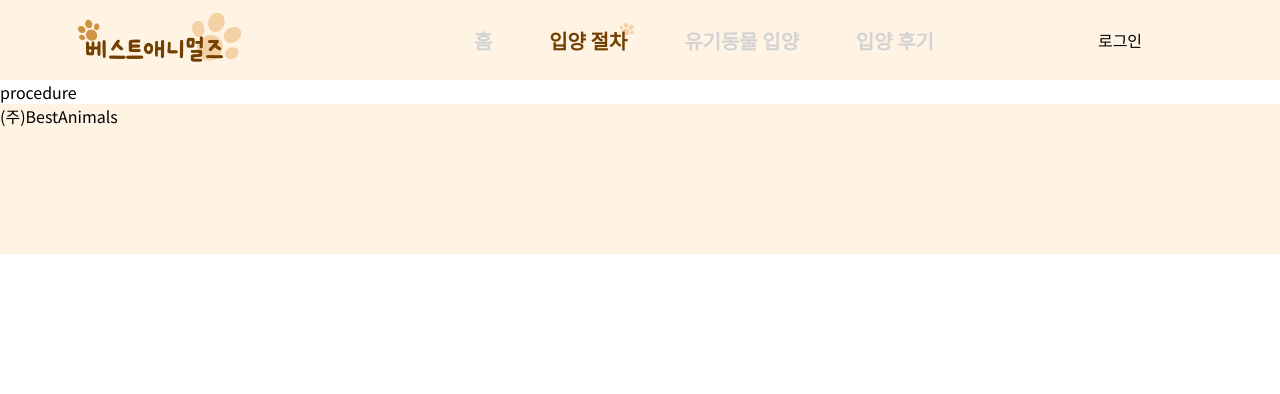
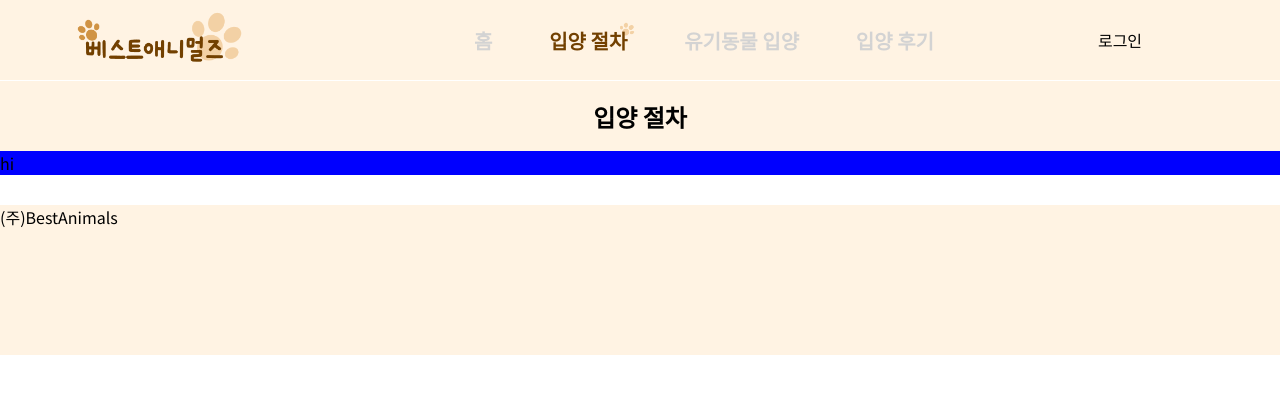
Before and after one commit to kmj0973/bestanimals, a Next.js app in the folder bestanimals/: page /procedure in a window 1280 px wide. Shown: the top 394 px of the page. Built offline with nearby package versions, Linux system fonts and the light colour scheme.

Commit message:
feat/add procedure folder
feat/add procedure folder

```diff
--- a/bestanimals/src/app/procedure/page.tsx
+++ b/bestanimals/src/app/procedure/page.tsx
@@ -1,3 +1 @@
-export default function Procedure() {
-  return <div>procedure</div>;
-}
+export { default } from "@/containers/procedure";
--- a/bestanimals/src/containers/home/AdoptList.styles.ts
+++ b/bestanimals/src/containers/home/AdoptList.styles.ts
@@ -97,7 +97,7 @@ export const AdoptDetailInfo = styled.div`
   background-color: rgba(0, 0, 0, 0.5);
   width: 100%;
   height: 100%;
-  border-radius: 40px;
+  border-radius: 38px;
 `;
 
 export const DetailInfo = styled.div`
--- a/bestanimals/src/containers/home/AdoptList.tsx
+++ b/bestanimals/src/containers/home/AdoptList.tsx
@@ -33,7 +33,6 @@ const AdoptList = (props: {
 
   const onHover = (e: React.MouseEvent<HTMLDivElement>) => {
     if (isHover === "0") setIsHover(e.currentTarget.dataset.id);
-    console.log(isHover);
   };
 
   const onLeave = (e: React.MouseEvent<HTMLDivElement>) => {
--- a/bestanimals/src/containers/home/index.styles.ts
+++ b/bestanimals/src/containers/home/index.styles.ts
@@ -7,7 +7,7 @@ export const MainBannerCotainer = styled.article`
   width: 100%;
   height: 380px;
   max-width: 1440px;
-  margin: 0 auto 30px auto;
+  margin: 1px auto 30px auto;
   position: relative;
   overflow: hidden;
   border-radius: 0 0 10px 10px;
--- /dev/null
+++ b/bestanimals/src/containers/procedure/index.styels.ts
@@ -0,0 +1,26 @@
+"use client";
+
+import styled from "styled-components";
+
+export const ProcedureContainer = styled.div`
+  width: 100%;
+  max-width: 1440px;
+  height: 100%;
+  background-color: blue;
+  margin: 0 auto 30px auto;
+`;
+
+export const Header = styled.div`
+  width: 100%;
+  max-width: 1440px;
+  height: 70px;
+  margin-top: 1px;
+
+  display: flex;
+  justify-content: center;
+  align-items: center;
+
+  background-color: #fff3e3;
+  font-size: 1.5rem;
+  font-weight: 600;
+`;
--- /dev/null
+++ b/bestanimals/src/containers/procedure/index.tsx
@@ -0,0 +1,13 @@
+import * as S from "./index.styels";
+
+const Procedure = () => {
+  return (
+    <main>
+      <S.ProcedureContainer>
+        <S.Header>입양 절차</S.Header>hi
+      </S.ProcedureContainer>
+    </main>
+  );
+};
+
+export default Procedure;
```
Also changed, not shown: bestanimals/src/containers/home/AdoptList.api.tsx (added).
